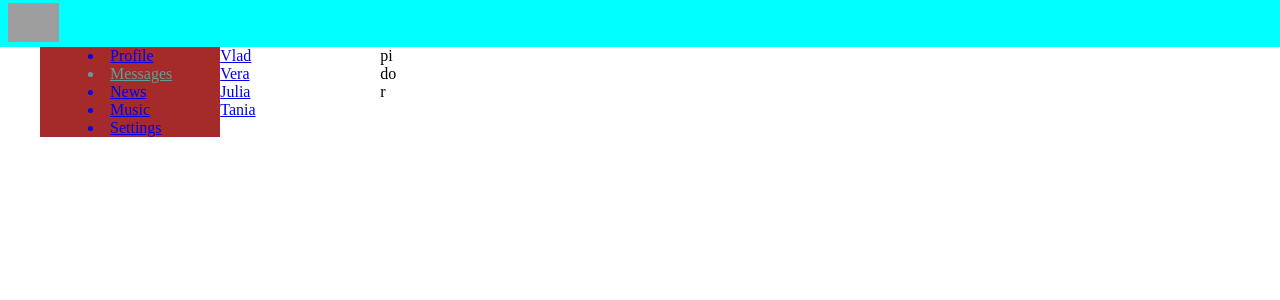
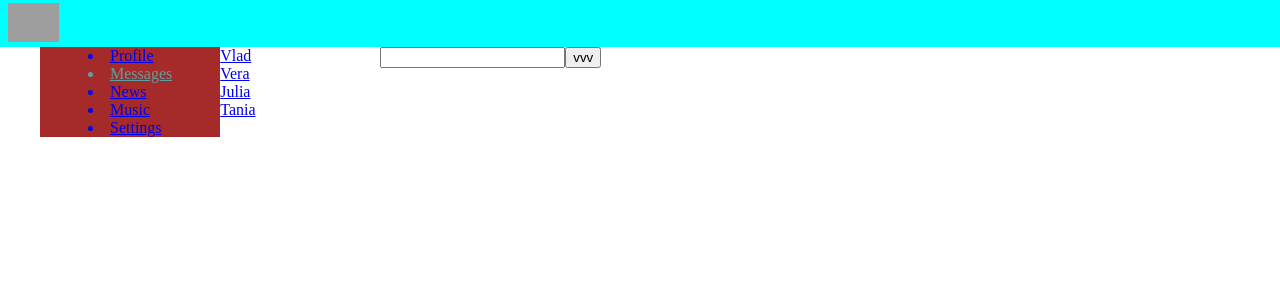
Before and after one commit to Romanov5000/Social-network, a React (Create React App) app: page /messages in a window 1280 px wide. Shown: the top 300 px of the page. Built offline with nearby package versions, Linux system fonts and the light colour scheme; grey boxes are pictures that could not be loaded.

Commit message:
creat actionNewMessage

```diff
--- /dev/null
+++ b/src/actions/actionNewMessege.js
@@ -0,0 +1,13 @@
+export const actionNewMessage = (message) => {
+    const messageArr = {
+        messageText: message,
+        id: Date.now(),
+    };
+
+    return function (dispatch) {
+        dispatch({
+            type: 'IS_MESSAEGS',
+            payload: messageArr,
+        })
+    }
+}
--- a/src/actions/actionNewPost.js
+++ b/src/actions/actionNewPost.js
@@ -1,4 +1,4 @@
-export const a = (newPost) => {
+export const actionNewPost = (newPost) => {
     const post = {
         text: newPost,
         id: Date.now(),
@@ -6,7 +6,7 @@ export const a = (newPost) => {
 
     return function (dispatch) {
         dispatch({
-            type: "IS_PUBLICATIONS",
+            type: 'IS_PUBLICATIONS',
             payload: post,
         })
     }
--- a/src/components/Messages/Dialogs/Dialogs.jsx
+++ b/src/components/Messages/Dialogs/Dialogs.jsx
@@ -13,7 +13,8 @@ const Dialogs = (props) => {
       </div>
     );
   });
-  return <div className={style.dialogs}>{messageList}</div>;
+  return (
+  <div className={style.dialogs}>{messageList}</div>)
 };
 const mapStateToProps = (state) => {
   return {
--- a/src/components/Messages/MessageItem/MessageItem.jsx
+++ b/src/components/Messages/MessageItem/MessageItem.jsx
@@ -1,18 +1,44 @@
-import React from "react";
+import React, { useState } from "react";
 import style from "./MessageItem.module.css";
 import { connect } from "react-redux";
+import { actionNewMessage } from "../../../actions/actionNewMessege";
 
 const MessageItem = (props) => {
   const { dialogMessagesList } = props;
-  const message = dialogMessagesList.map((item) => (
-    <div key={item.id}>{item.text}</div>
+  const [message, SetMessege] = useState("");
+
+  const messageText = (event) => {
+    if (event.target.value !== "") {
+      SetMessege((message) => event.target.value);
+    }
+  };
+
+  const onSubmit = (event) => {
+    event.preventDefault();
+    SetMessege((message) => "");
+  };
+
+  const messages = dialogMessagesList.map((item) => (
+    <div key={item.id}>{item.messageText}</div>
   ));
-  return <div className={style.MessageItem}>{message}</div>;
+  return (
+    <div className={style.MessageItem}>
+      {messages}
+      <form onSubmit={onSubmit}>
+        <input value={message} onChange={messageText} />
+        <button onClick={() => props.setMessage(message)}>vvv</button>
+      </form>
+    </div>
+  );
 };
+
 const mapStateToProps = (state) => {
   return {
     dialogMessagesList: state.dialogMessagesList,
   };
 };
+const mapDispatchToProps = (dispatch) => ({
+  setMessage: (message) => dispatch(actionNewMessage(message)),
+});
 
-export default connect(mapStateToProps)(MessageItem);
+export default connect(mapStateToProps, mapDispatchToProps)(MessageItem);
--- a/src/components/UserProfile/PublicationInput/PublicationInput.jsx
+++ b/src/components/UserProfile/PublicationInput/PublicationInput.jsx
@@ -2,20 +2,20 @@ import React, { useState } from "react";
 import style from "./PublicationInput.module.css";
 import PublicationsList from "../PublicationsList";
 import { connect } from "react-redux";
-import { a } from "../../../actions/actionNewPost";
+import { actionNewPost } from "../../../actions/actionNewPost";
 
 const PublicationInput = (props) => {
-  const [newPost, setnewPost] = useState("");
+  const [newPost, setNewPost] = useState("");
 
   const inputText = (event) => {
     if (event.target.value !== "") {
-      setnewPost((newPost) => event.target.value);
+      setNewPost((newPost) => event.target.value);
     }
   };
 
   const onSubmit = (event) => {
     event.preventDefault();
-    setnewPost((newPost) => "");
+    setNewPost((newPost) => "");
   };
 
   return (
@@ -30,7 +30,7 @@ const PublicationInput = (props) => {
 };
 
 const mapDispatchToProps = (dispatch) => ({
-  setPublication: (newPost) => dispatch(a(newPost)),
+  setPublication: (newPost) => dispatch(actionNewPost(newPost)),
 });
 
 export default connect(null, mapDispatchToProps)(PublicationInput);
--- a/src/reducer/MainReducer.js
+++ b/src/reducer/MainReducer.js
@@ -9,12 +9,8 @@ const initialState = {
         { name: 'Julia', id: 3 },
         { name: 'Tania', id: 4 },
     ],
-    dialogMessagesList: [
-        {text: 'pi', id:1},
-        {text: 'do', id:2},
-        {text: 'r', id:3},
-    ],
-    publications:[],
+    dialogMessagesList: [],
+    publications: [],
 }
 
 function MainReducer(state = initialState, action) {
@@ -22,8 +18,13 @@ function MainReducer(state = initialState, action) {
         case 'IS_PUBLICATIONS':
             return {
                 ...state,
-                publications: [action.payload,...state.publications]
+                publications: [action.payload, ...state.publications]
             };
+        case 'IS_MESSAEGS':
+            return {
+                ...state,
+                dialogMessagesList: [...state.dialogMessagesList, action.payload]
+            }
         default:
             return state;
     }
```
Also changed, not shown: 1 other file (tests, documents, lock files or other folders).
